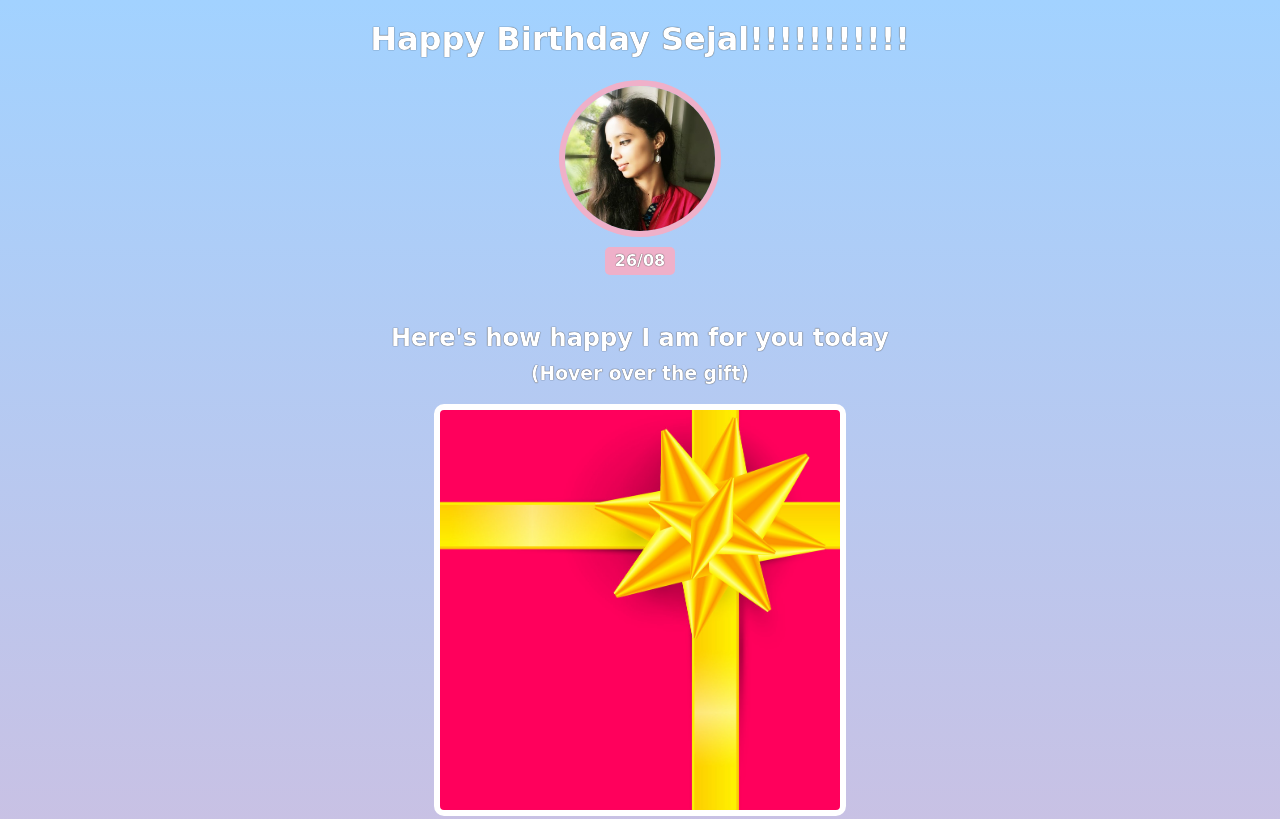
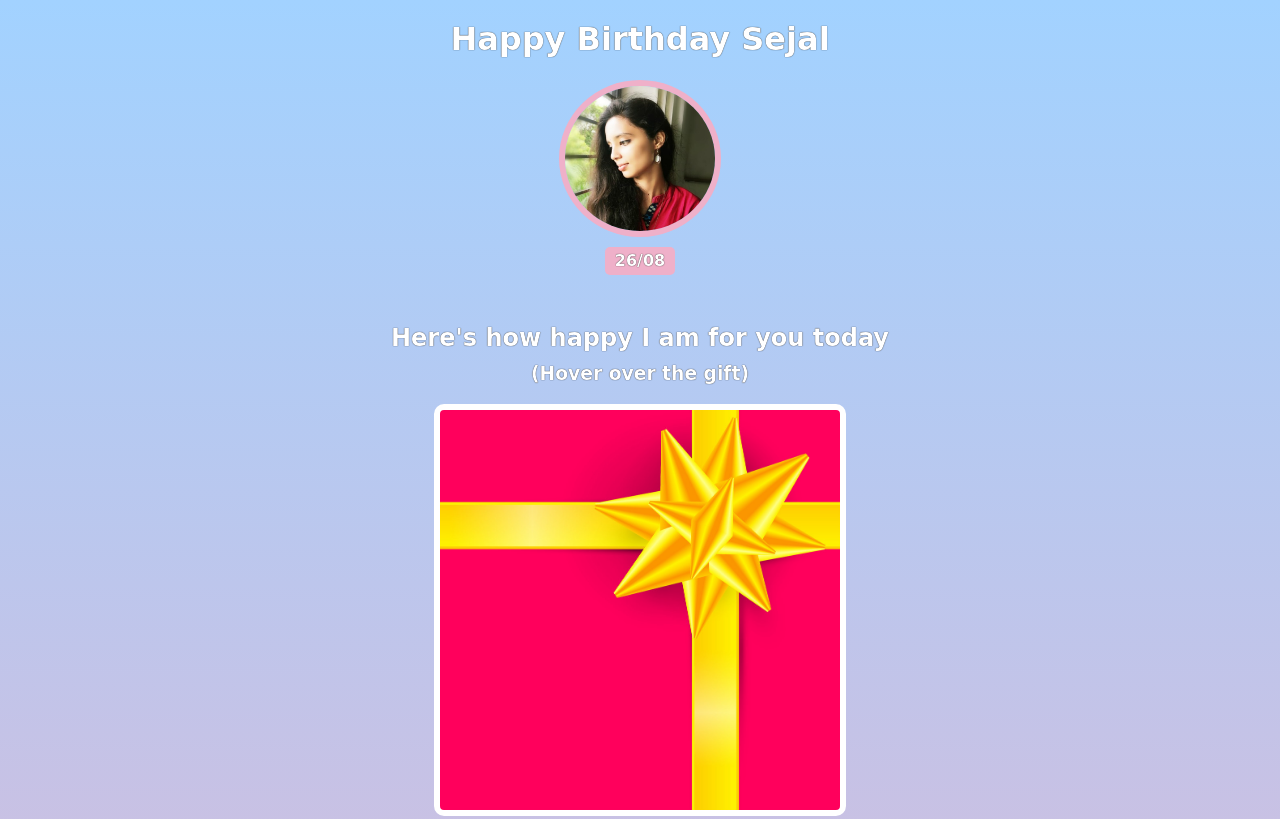
Before and after one commit to tejasdurge55/birthday_gift_card, a website built with Vite: page birthday_wish_card/index.html in a window 1280 px wide. Shown: the top 819 px of the page. Built offline with nearby package versions, Linux system fonts and the light colour scheme; a web font is replaced by a local one.

Commit message:
Update index.html

```diff
--- a/birthday_wish_card/index.html
+++ b/birthday_wish_card/index.html
@@ -7,7 +7,7 @@
     </head>
     <body>
         <div id="header">
-            <h1>Happy Birthday Sejal!!!!!!!!!!!</h1>
+            <h1>Happy Birthday Sejal</h1>
             <img id="bff-img" src="images/sejal.jpg">
 
             <h4 id="bday-date">26/08</h4>
```
